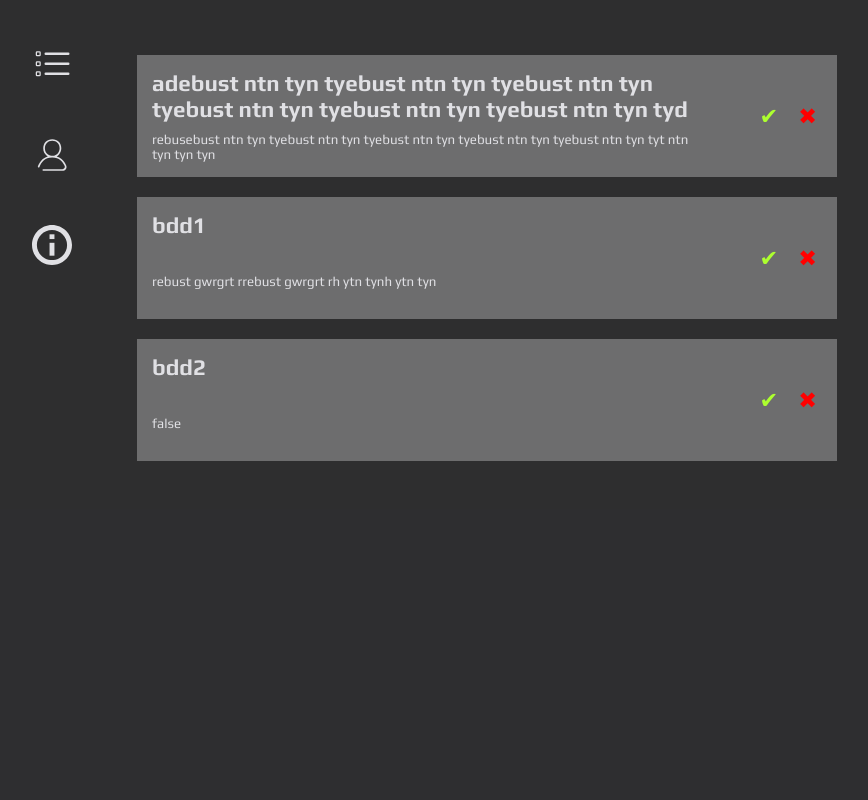
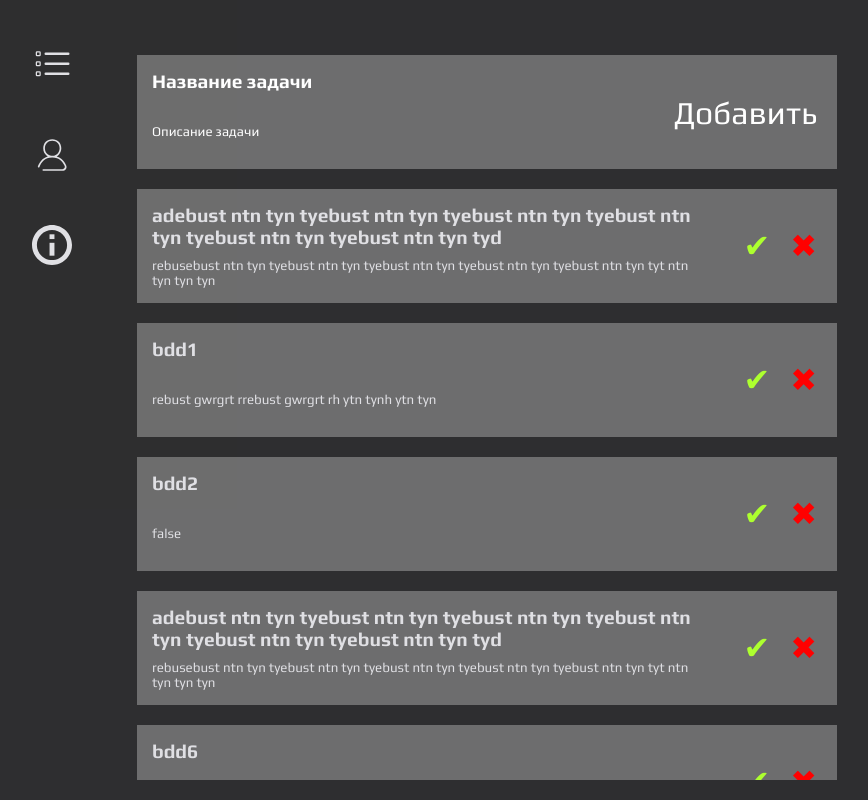
Before and after one commit to VLADIMIRHOD/HODDEL, a React (Create React App) app: page / in a window 1280 px wide. Shown: the whole page, without its empty margins (18-886 px from the left). Built offline with nearby package versions, Linux system fonts and the light colour scheme.

Commit message:
new task button

```diff
--- a/src/components/Main/Style/Main.module.css
+++ b/src/components/Main/Style/Main.module.css
@@ -20,9 +20,3 @@
 .imgNavbar:hover {
   box-shadow: 0px 0px 10px 5px #C2C2FC;
 }
-.TaskComplete {
-  color: greenyellow;
-}
-.TaskDelete {
-  color: red;
-}
--- a/src/components/Main/task/TaskList.jsx
+++ b/src/components/Main/task/TaskList.jsx
@@ -8,12 +8,42 @@ export default function TaskList() {
     {id: 2, name:"bdd1", info:"rebust gwrgrt rrebust gwrgrt rh ytn tynh ytn tyn", complete: false},
     {id: 3, name:"bdd2", info: false , complete: false},
     {id: 4, name:"bdd3", info:"rebust gwrgrt rh ytn tyn", complete: true},
+    {id: 5, name:"adebust ntn tyn tyebust ntn tyn tyebust ntn tyn tyebust ntn tyn tyebust ntn tyn tyebust ntn tyn tyd", info:"rebusebust ntn tyn tyebust ntn tyn tyebust ntn tyn tyebust ntn tyn tyebust ntn tyn tyt ntn tyn tyn tyn", complete: false},
+    {id: 6, name:"bdd6", info:"rebust gwrgrt rrebust gwrgrt rh ytn tynh ytn tyn", complete: false},
+    {id: 7, name:"bdd7", info: false , complete: false}
   ])
+
+  const [newTaskName, setNewTaskName] = useState('')
+  const [newTaskInfo, setNewTaskInfo] = useState('')
+
+  const addNewTask = () => {
+    console.log(newTaskName, newTaskInfo)
+  }
+
   return (
     <div className={classes.TasksList}>
+    <div className={classes.Task}>
+        <section className={classes.main}>
+          <textarea
+            type="text"
+            value={newTaskName}
+            placeholder="Название задачи"
+            onChange={event => setNewTaskName(event.target.value)}
+          />
+          <textarea
+            type="text"
+            value={newTaskInfo}
+            placeholder="Описание задачи"
+            onChange={event => setNewTaskInfo(event.target.value)}
+          />
+        </section>
+        <section className={classes.buttons}>
+          <button className={classes.TaskNew} onClick={addNewTask}>Добавить</button>
+        </section>
+      </div>
         {tasks.map(task => {
           if(!task.complete) {
-            return <Task task={task}/>
+            return <Task task={task} key={task.id}/>
           }
         })}
     </div>
--- a/src/components/Main/task/style/Task.module.css
+++ b/src/components/Main/task/style/Task.module.css
@@ -2,9 +2,15 @@
   display: flex;
   flex-direction: column;
   padding: 25px;
+  height: 100%;
+  overflow: scroll;
+}
+.TasksList::-webkit-scrollbar, .Task::-webkit-scrollbar {
+  width: 0;
 }
 
 .Task {
+  font-size: 1rem;
   display: flex;
   width: 700px;
   justify-content: space-between;
@@ -15,7 +21,7 @@
 }
 
 .Task button {
-  font-size: 1.4rem;
+  font-size: 2rem;
   background: none;
   border: none;
   padding: 5px 10px;
@@ -39,7 +45,9 @@
 .TaskDelete {
   color: red;
 }
-
+.TaskNew {
+  color: rgb(255, 255, 255);
+}
 .main {
   display: flex;
   flex-direction: column;
@@ -52,8 +60,12 @@
   text-overflow: ellipsis;
   resize: none;
 }
+.main textarea::placeholder {
+  color: rgb(255, 255, 255);
+}
+
 
 .main textarea:first-child {
-  font-size: 1.4rem;
+  font-size: 1.2rem;
   font-weight: bold;
 }
```
